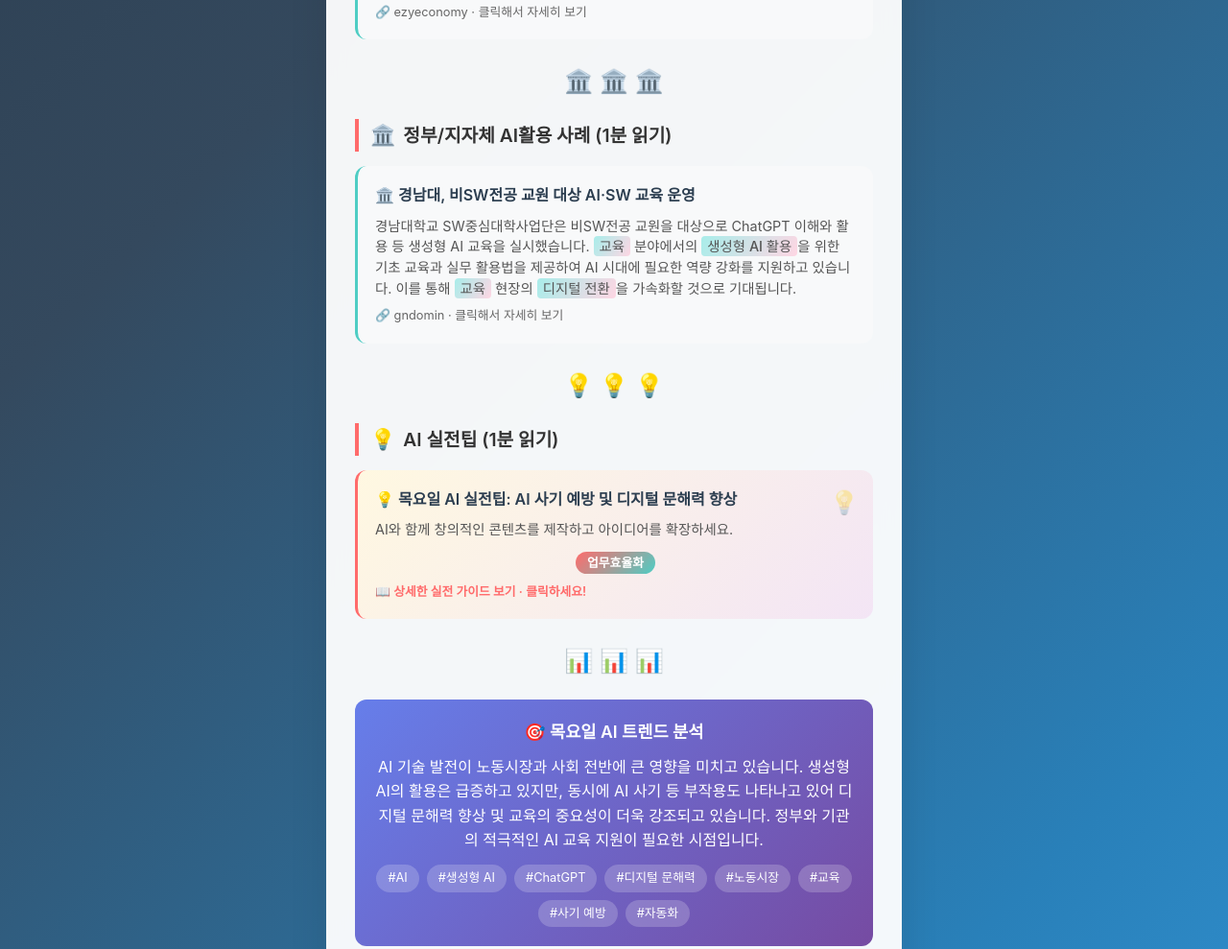
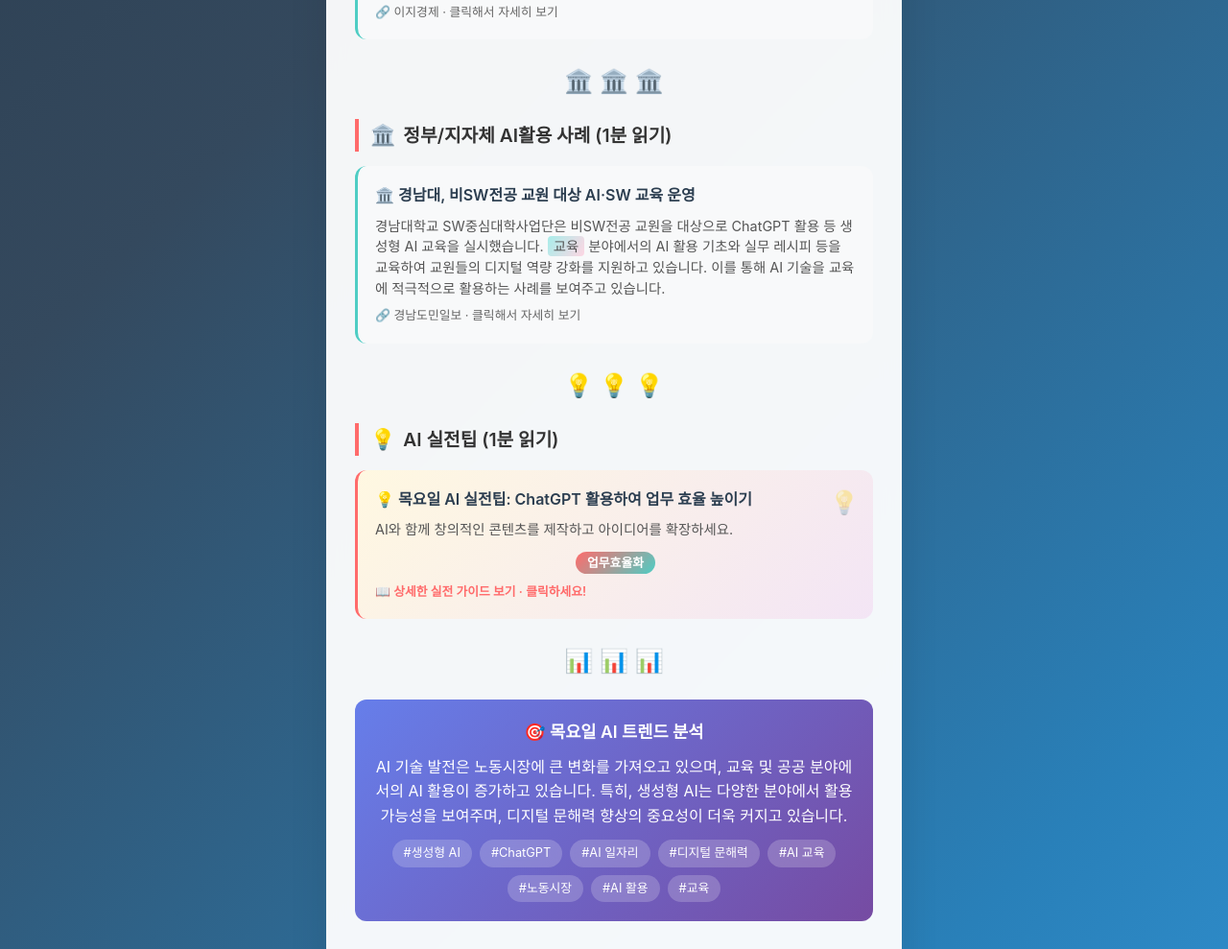
Before and after one commit to chrisryugj/AIDo, a plain HTML site: page index.html in a window 1280 px wide. Shown: the part 397-1386 px from the top of the page at 96% size. Drawn offline with Linux system fonts and the light colour scheme.

Commit message:
Update index.html

```diff
--- a/index.html
+++ b/index.html
@@ -10,7 +10,7 @@
     <meta property="og:type" content="website">
     <meta property="og:url" content="https://chrisryugj.github.io/AIDo/">
     <meta property="og:title" content="AI.Do 오늘의 늬우스 (25.08.21.목) - 3분투자 오늘의 핫이슈, 공공사례, 실전팁 챙기기!">
-    <meta property="og:description" content="2025년 8월 21일 AI 뉴스 분석: AI가 노동시장을 어떻게 바꿀까요?  AI 사기 증가와 정부의 AI 교육 지원 현황까지 알아봅니다.">
+    <meta property="og:description" content="AI가 노동시장에 미치는 영향과 정부 및 교육기관의 AI 활용 사례, 그리고 ChatGPT 활용 실전 팁을 소개합니다.">
     <meta property="og:image" content="https://chrisryugj.github.io/AIDo/images/aido-og-image.png">
     <meta property="og:image:width" content="1200">
     <meta property="og:image:height" content="630">
@@ -20,12 +20,12 @@
     <meta property="twitter:card" content="summary_large_image">
     <meta property="twitter:url" content="https://chrisryugj.github.io/AIDo/">
     <meta property="twitter:title" content="AI.Do 오늘의 늬우스 (25.08.21.목) - 3분투자 오늘의 핫이슈, 공공사례, 실전팁 챙기기!">
-    <meta property="twitter:description" content="2025년 8월 21일 AI 뉴스 분석: AI가 노동시장을 어떻게 바꿀까요?  AI 사기 증가와 정부의 AI 교육 지원 현황까지 알아봅니다.">
+    <meta property="twitter:description" content="AI가 노동시장에 미치는 영향과 정부 및 교육기관의 AI 활용 사례, 그리고 ChatGPT 활용 실전 팁을 소개합니다.">
     <meta property="twitter:image" content="https://chrisryugj.github.io/AIDo/images/aido-og-image.png">
 
     <!-- 네이버/다음 -->
-    <meta name="description" content="2025년 8월 21일 AI 뉴스 분석: AI가 노동시장을 어떻게 바꿀까요?  AI 사기 증가와 정부의 AI 교육 지원 현황까지 알아봅니다.">
-    <meta name="keywords" content="AI뉴스, 인공지능, AI, 생성형 AI, ChatGPT, 디지털 문해력, 노동시장, 교육, AI 사기, 자동화, 정부 지원">
+    <meta name="description" content="AI가 노동시장에 미치는 영향과 정부 및 교육기관의 AI 활용 사례, 그리고 ChatGPT 활용 실전 팁을 소개합니다.">
+    <meta name="keywords" content="AI뉴스, 인공지능, AI, 생성형 AI, ChatGPT, 노동시장, 일자리, AI 교육, 디지털 문해력, 정부, 경남대">
     <meta name="author" content="류주임">
 
     <title>AI.Do 오늘의 늬우스(25.08.21.목)</title>
@@ -620,9 +620,9 @@
                 <a href="https://www.ezyeconomy.com/news/articleView.html?idxno=219720" target="_blank" class="news-item">
                     <h3 class="news-title">🔥 AI 일자리 변화와 생성형 AI 확산: 글로벌 노동시장 격변</h3>
                     <p class="news-content">
-                        AI 기술의 급속한 발전으로 노동시장의 지형이 급변하고 있습니다.  ChatGPT 등장 이후 생성형 AI는 사무직과 전문직을 포함한 다양한 분야에 영향을 미치고 있으며, 일자리 감소보다는 변화에 대한 대비가 중요한 시점입니다.  <span class='highlight'>생성형 AI</span>의 확산은 <span class='highlight'>자동화</span>를 가속화하고 새로운 직업을 창출할 것으로 예상됩니다.
+                        AI 기술의 급속한 발전으로 노동시장의 지형이 변화하고 있습니다. ChatGPT 등 생성형 AI의 등장은 사무직과 전문직에 큰 영향을 미치며 일자리 감소 우려와 함께 새로운 일자리 창출 가능성을 동시에 제기하고 있습니다.  <span class='highlight'>생성형 AI</span>의 확산은 사회 전반에 걸쳐 큰 변화를 불러일으킬 것으로 예상됩니다.
                     </p>
-                    <div class="external-link">🔗 ezyeconomy · 클릭해서 자세히 보기</div>
+                    <div class="external-link">🔗 이지경제 · 클릭해서 자세히 보기</div>
                 </a>
 
             </section>
@@ -639,9 +639,9 @@
                 <a href="http://www.gndomin.com/news/articleView.html?idxno=444880" target="_blank" class="news-item">
                     <h3 class="news-title">🏛️ 경남대, 비SW전공 교원 대상 AI·SW 교육 운영</h3>
                     <p class="news-content">
-                        경남대학교 SW중심대학사업단은 비SW전공 교원을 대상으로 ChatGPT 이해와 활용 등 생성형 AI 교육을 실시했습니다.  <span class='highlight'>교육</span> 분야에서의  <span class='highlight'>생성형 AI 활용</span>을 위한 기초 교육과 실무 활용법을 제공하여 AI 시대에 필요한 역량 강화를 지원하고 있습니다.  이를 통해  <span class='highlight'>교육</span> 현장의  <span class='highlight'>디지털 전환</span>을 가속화할 것으로 기대됩니다.
+                        경남대학교 SW중심대학사업단은 비SW전공 교원을 대상으로 ChatGPT 활용 등 생성형 AI 교육을 실시했습니다.  <span class='highlight'>교육</span> 분야에서의 AI 활용 기초와 실무 레시피 등을 교육하여 교원들의 디지털 역량 강화를 지원하고 있습니다.  이를 통해 AI 기술을 교육에 적극적으로 활용하는 사례를 보여주고 있습니다.
                     </p>
-                    <div class="external-link">🔗 gndomin · 클릭해서 자세히 보기</div>
+                    <div class="external-link">🔗 경남도민일보 · 클릭해서 자세히 보기</div>
                 </a>
 
             </section>
@@ -655,7 +655,7 @@
                 </h2>
 
                 <div class="news-item tip-item" onclick="showTipModal()">
-                    <h3 class="news-title">💡 목요일 AI 실전팁:  AI 사기 예방 및 디지털 문해력 향상</h3>
+                    <h3 class="news-title">💡 목요일 AI 실전팁:  ChatGPT 활용하여 업무 효율 높이기</h3>
                     <p class="news-content">AI와 함께 창의적인 콘텐츠를 제작하고 아이디어를 확장하세요.</p>
                     <div class="tip-category">
                         <span class="keyword">업무효율화</span>
@@ -671,16 +671,16 @@
             <section class="section">
                 <div class="trend-box">
                     <div class="trend-title">🎯 목요일 AI 트렌드 분석</div>
-                    <p>AI 기술 발전이 노동시장과 사회 전반에 큰 영향을 미치고 있습니다.  생성형 AI의 활용은 급증하고 있지만, 동시에 AI 사기 등 부작용도 나타나고 있어 디지털 문해력 향상 및 교육의 중요성이 더욱 강조되고 있습니다.  정부와 기관의 적극적인 AI 교육 지원이 필요한 시점입니다.</p>
+                    <p>AI 기술 발전은 노동시장에 큰 변화를 가져오고 있으며, 교육 및 공공 분야에서의 AI 활용이 증가하고 있습니다.  특히, 생성형 AI는 다양한 분야에서 활용 가능성을 보여주며,  디지털 문해력 향상의 중요성이 더욱 커지고 있습니다.</p>
                     <div class="keywords">
-                        <span class="keyword">#AI</span>
                         <span class="keyword">#생성형 AI</span>
                         <span class="keyword">#ChatGPT</span>
+                        <span class="keyword">#AI 일자리</span>
                         <span class="keyword">#디지털 문해력</span>
+                        <span class="keyword">#AI 교육</span>
                         <span class="keyword">#노동시장</span>
+                        <span class="keyword">#AI 활용</span>
                         <span class="keyword">#교육</span>
-                        <span class="keyword">#사기 예방</span>
-                        <span class="keyword">#자동화</span>
 
                     </div>
                 </div>
@@ -698,49 +698,24 @@
             </div>
 
             <script>
-                // 날짜별 방문자 카운터 설정 (기본 AIDo 페이지)
-                const pageDate = '25.08.21.목'; // 템플릿에서 실제 날짜로 치환됨
-
+                // 방문자 카운터 설정 (간단하고 안정적인 방식)
                 const counterImg = document.getElementById('visitor-counter');
                 const encodedUrl = encodeURIComponent('https://chrisryugj.github.io/AIDo/');
 
-                // 여러 카운터 서비스 시도
-                const services = [
-                    // 첫 번째 시도: hits.seeyoufarm.com (원래 서비스)
-                    'https://hits.seeyoufarm.com/api/count/incr/badge.svg?url=' + encodedUrl + '&count_bg=%2367ea67&title_bg=%23667eea&icon=eye.svg&icon_color=%23ffffff&title=visitors&edge_flat=true',
-                    // 두 번째 시도: visitor-badge.laobi.icu (대체 서비스)
-                    'https://visitor-badge.laobi.icu/badge?page_id=chrisryugj.AIDo&left_color=%23667eea&right_color=%2367ea67',
-                    // 세 번째 시도: profile-counter.glitch.me (GitHub 기반)
-                    'https://profile-counter.glitch.me/chrisryugj-AIDo/count.svg'
-                ];
+                // 확실하게 작동하는 방문자 카운터
+                counterImg.src = 'https://hits.seeyoufarm.com/api/count/incr/badge.svg?url=' + encodedUrl + '&count_bg=%2367ea67&title_bg=%23667eea&icon=eye.svg&icon_color=%23ffffff&title=visitors&edge_flat=true';
 
-                let currentServiceIndex = 0;
-
-                function tryNextService() {
-                    if (currentServiceIndex < services.length) {
-                        counterImg.src = services[currentServiceIndex];
-                        console.log('방문자 카운터 서비스 시도:', currentServiceIndex + 1);
-                        currentServiceIndex++;
-                    } else {
-                        // 모든 서비스 실패 시 대체 텍스트 표시
-                        counterImg.style.display = 'none';
-                        counterImg.parentElement.innerHTML = '<span style="font-size: 0.85em; color: #667eea; font-weight: 600;">👀 방문해주셔서 감사합니다!</span>';
-                        console.log('모든 방문자 카운터 서비스 실패');
-                    }
-                }
-
-                // 오류 처리
-                counterImg.onerror = function() {
-                    console.log('방문자 카운터 로드 실패, 다음 서비스 시도');
-                    setTimeout(tryNextService, 1000); // 1초 후 다음 서비스 시도
-                };
-
+                // 로드 완료 확인
                 counterImg.onload = function() {
                     console.log('방문자 카운터 로드 성공');
                 };
 
-                // 첫 번째 서비스 시도
-                tryNextService();
+                // 오류 발생 시 대체 텍스트 표시
+                counterImg.onerror = function() {
+                    console.log('방문자 카운터 로드 실패');
+                    this.style.display = 'none';
+                    this.parentElement.innerHTML = '<span style="font-size: 0.85em; color: #667eea; font-weight: 600;">👀 방문해주셔서 감사합니다!</span>';
+                };
             </script>
 
             <p style="margin-top: 8px; font-size: 0.75em; opacity: 0.7;">✨ Made by 류주임</p>
```
